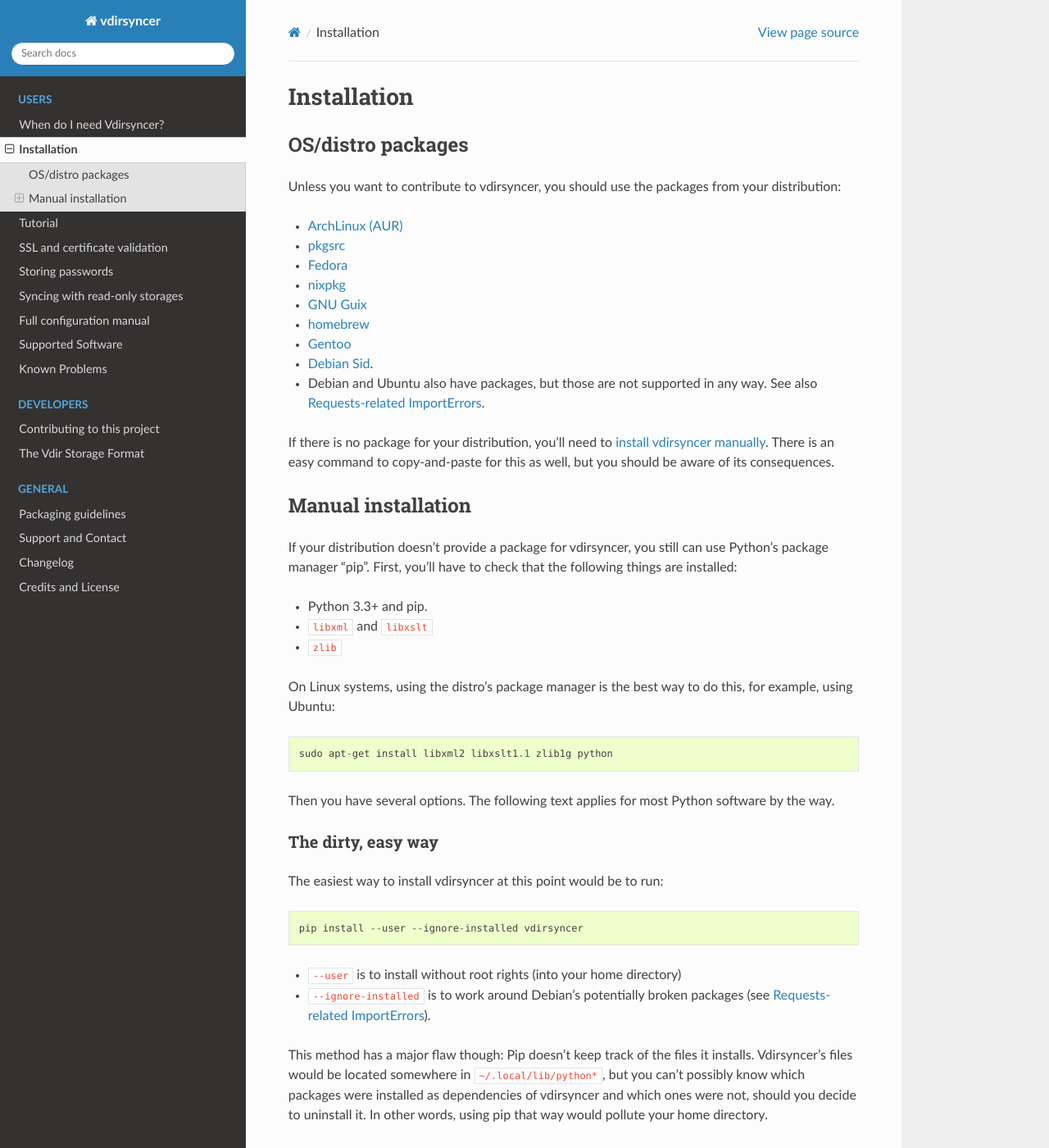
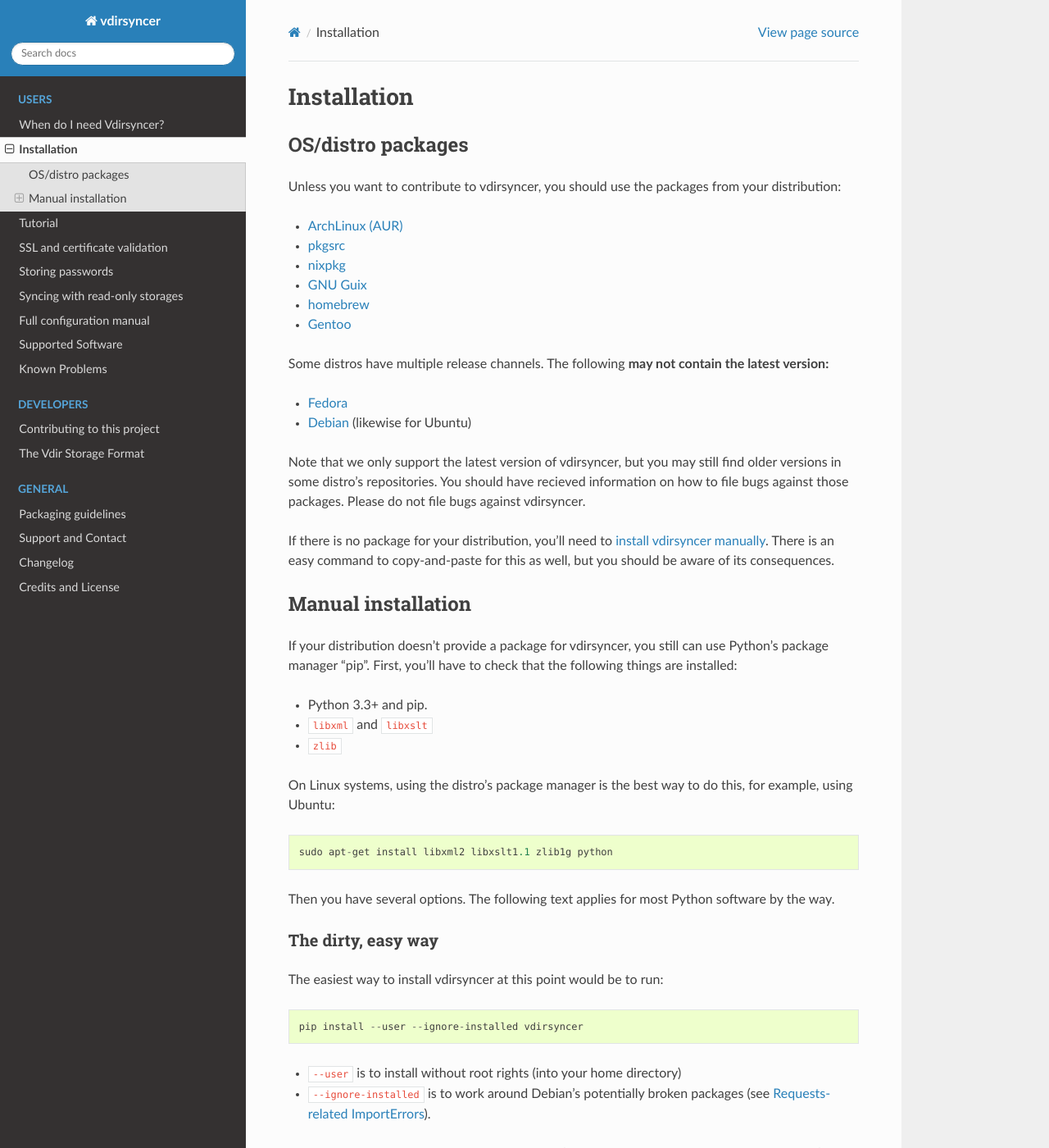
Before and after one commit to pimutils/vdirsyncer, a Sphinx documentation site: the page built from docs/installation.rst, in a window 1280 px wide and 1400 px high. Shown: the whole window at 82% size. Built offline with Sphinx 7.4.7 and the Read the Docs theme 2.0.0, drawn with Linux system fonts in a browser that asks for light colours; the version number could not be read and is left out; some of the changed text lies outside the part shown.

Commit message:
Update installation.rst again

```diff
--- a/docs/installation.rst
+++ b/docs/installation.rst
@@ -12,14 +12,21 @@
 
 - `ArchLinux (AUR) <https://aur.archlinux.org/packages/vdirsyncer>`_
 - `pkgsrc <http://pkgsrc.se/time/py-vdirsyncer>`_
-- `Fedora <https://apps.fedoraproject.org/packages/vdirsyncer>`_
 - `nixpkg <https://github.com/NixOS/nixpkgs/tree/master/pkgs/tools/misc/vdirsyncer>`_
 - `GNU Guix <https://www.gnu.org/software/guix/package-list.html#vdirsyncer>`_
 - `homebrew <http://braumeister.org/formula/vdirsyncer>`_
 - `Gentoo <https://packages.gentoo.org/packages/dev-python/vdirsyncer>`_
-- `Debian Sid <https://packages.debian.org/search?keywords=vdirsyncer&searchon=names&exact=1&suite=all&section=all>`_.
-- Debian and Ubuntu also have packages, but those are not supported in any way.
-  See also :ref:`debian-urllib3`.
+
+Some distros have multiple release channels. The following **may not contain
+the latest version:**
+
+- `Fedora <https://apps.fedoraproject.org/packages/vdirsyncer>`_
+- `Debian <https://packages.debian.org/sid/vdirsyncer>`_ (likewise for Ubuntu)
+
+Note that we only support the latest version of vdirsyncer, but you may still
+find older versions in some distro's repositories. You should have recieved
+information on how to file bugs against those packages. Please do not file bugs
+against vdirsyncer.
 
 If there is no package for your distribution, you'll need to :ref:`install
 vdirsyncer manually <manual-installation>`. There is an easy command to
@@ -65,8 +72,8 @@
 decide to uninstall it. In other words, using pip that way would pollute your
 home directory.
 
-The clean but hard way
-~~~~~~~~~~~~~~~~~~~~~~
+The clean, hard way
+~~~~~~~~~~~~~~~~~~~
 
 There is a way to install Python software without scattering stuff across
 your filesystem: virtualenv_. There are a lot of resources on how to use it,
@@ -85,8 +92,8 @@
   distro-specific issues.
 - You can delete ``~/vdirsyncer_env/`` to uninstall vdirsyncer entirely.
 
-The new, perfect way
-~~~~~~~~~~~~~~~~~~~~
+The clean, easy way
+~~~~~~~~~~~~~~~~~~~
 
 pipsi_ is a new package manager for Python-based software that automatically
 sets up a virtualenv for each program you install. Assuming you have it
```
